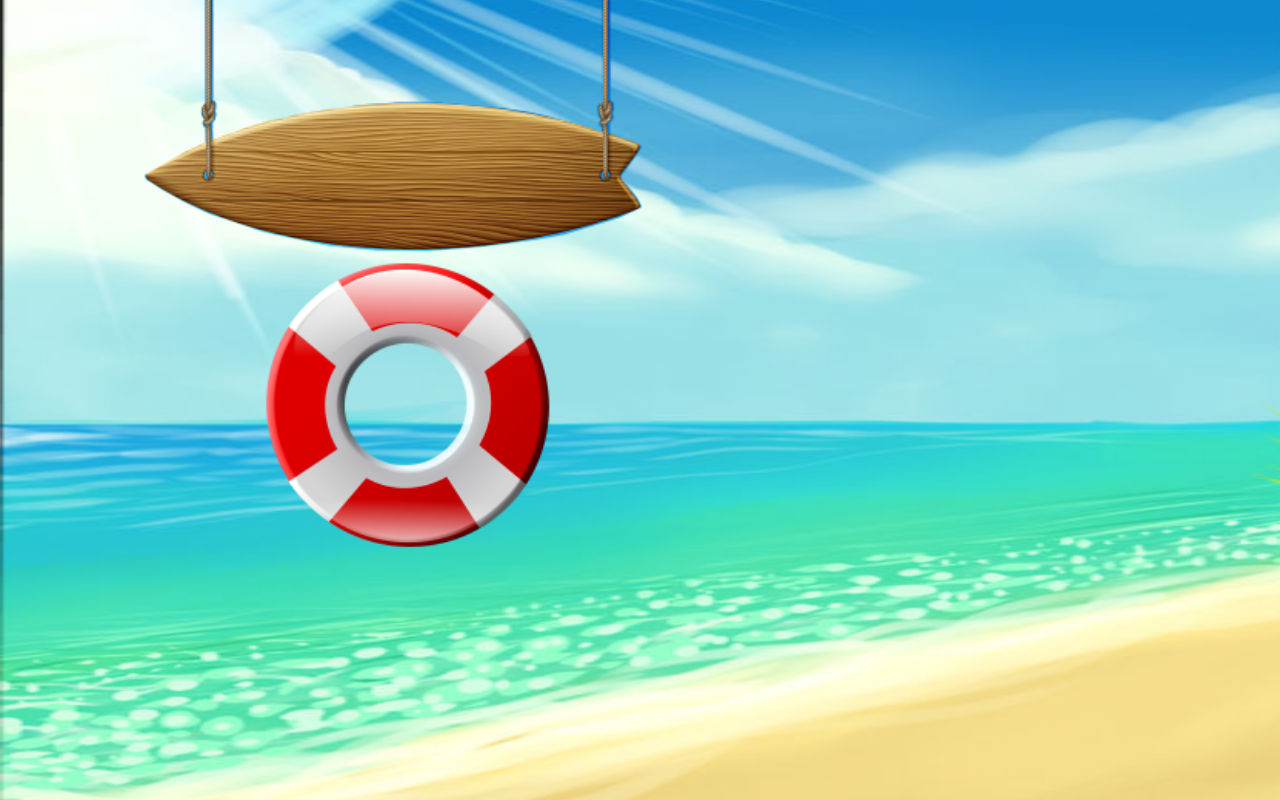
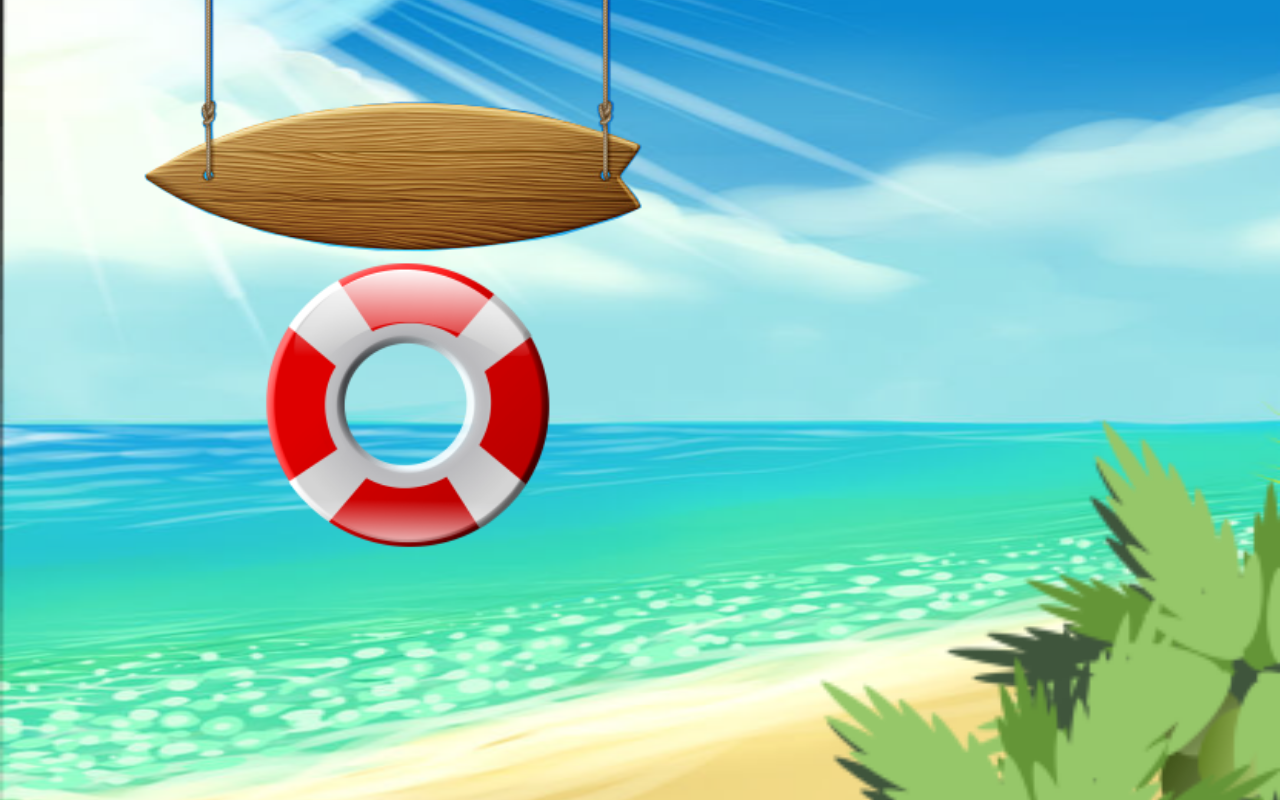
Before and after one commit to robert-brunner/oWo-React.js, a React (Create React App) app: page / in a window 1280 px wide. Shown: the top 800 px of the page. Built offline with nearby package versions, Linux system fonts and the light colour scheme.

Commit message:
added item to surf

```diff
--- a/src/components/nav/Surf.js
+++ b/src/components/nav/Surf.js
@@ -4,6 +4,7 @@ import oWo from '../../assets/oWo.gif';
 import BaseGame from '../machinery/BaseGame';
 import SurfBoard from '../../assets/SunnyBeach/SurfBoard.png';
 import Buoy from '../../assets/SunnyBeach/Buoy.png';
+import BeachForeGround from '../../assets/SunnyBeach/BeachForeGround.png';
 
 function Beach() {
   useEffect(() => {
@@ -18,6 +19,7 @@ function Beach() {
       <img src={sunShineBack} alt="sunShineBack" style={styles.backgroundImage} />
       <img src={SurfBoard} alt="oWo" style={styles.SurfBoard} />
       <img src={Buoy} alt="oWo" style={styles.Buoy} />
+      <img src={BeachForeGround} alt="oWo" style={styles.ForeGround} />
 
       <div style={styles.container}>
         <BaseGame />
@@ -56,6 +58,15 @@ const styles = {
     top: 0,
     left: -250,
   },
+  ForeGround: {
+    position: 'absolute',
+    height: 1300,
+    width: '100vw', // Adjusted to full viewport width
+    objectFit: 'cover',
+    top: 0,
+    left: 0, // Adjusted to start from the left edge
+  }
+  ,
   container: {
     height: 200,
     width: 200,
```
